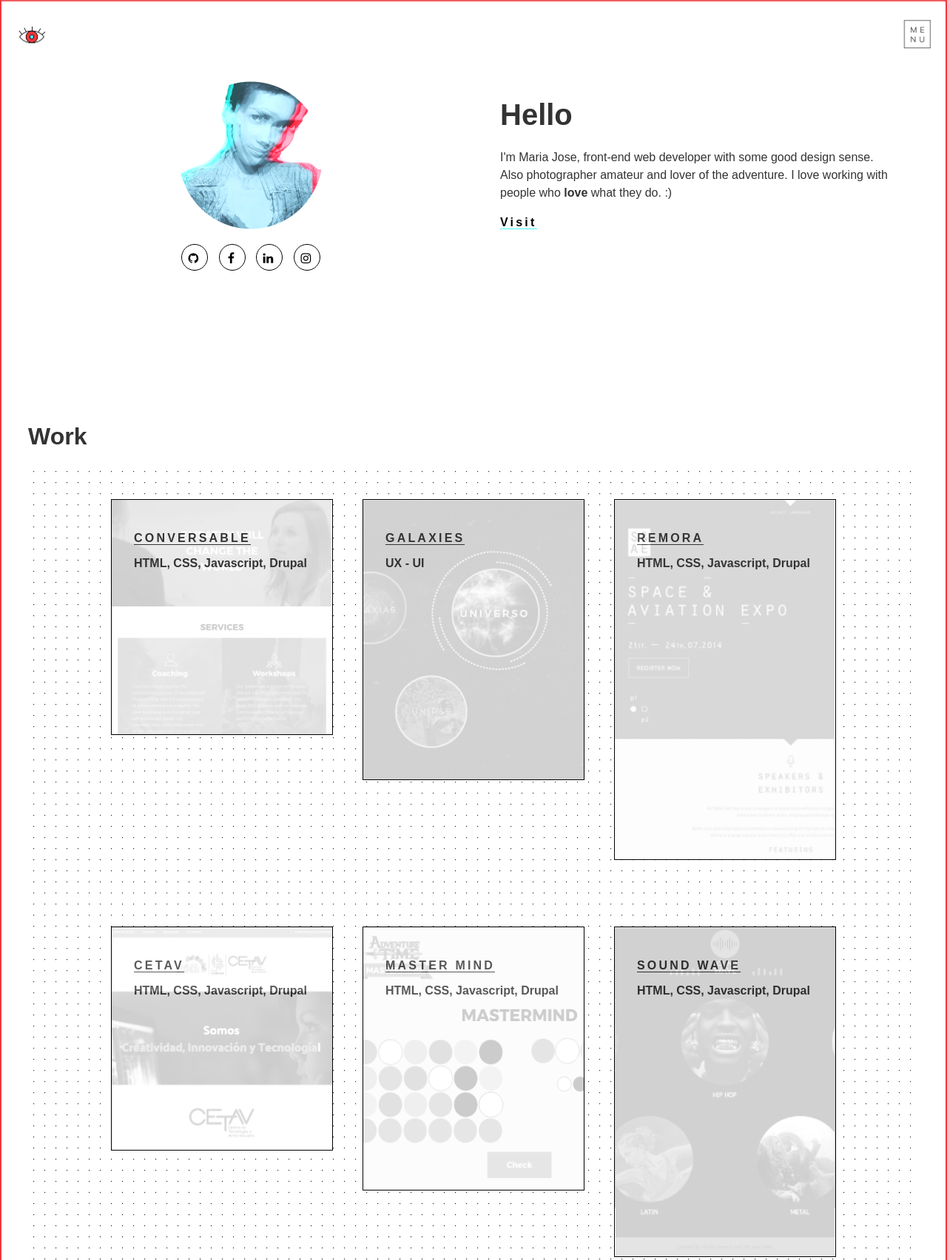
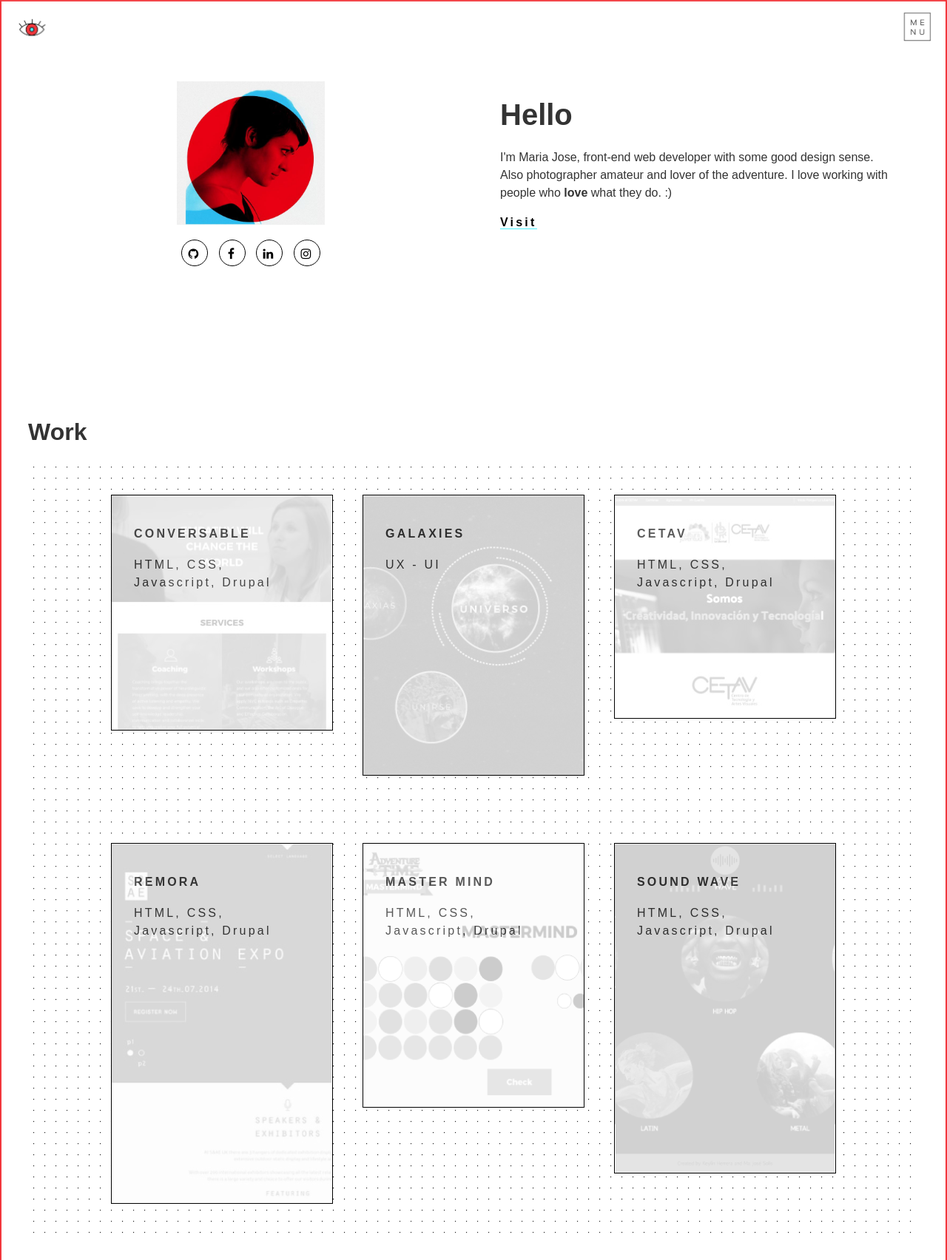
Before and after one commit to majosm96/portafolio, a website: page index.html in a window 1280 px wide. Shown: the top 1704 px of the page at 74% size. Drawn offline with Linux system fonts and the light colour scheme; a web font is replaced by a local one.

Commit message:
Ajuste en projects

```diff
--- a/index.html
+++ b/index.html
@@ -18,11 +18,11 @@
       <div class="l-group">
         <header class="l-group bg-white site-header" role="banner">
           <div class="site-nav">
-            <a href="index.html" class="logo bg-imgs">
+            <a href="index.html" class="logo">
               <img src="img/eye_open.png" alt="Logo Maria Jose Solis">
             </a>
             <nav class="main-menu" id="menu">
-              <img src="img/menu_dark_heavy.png" alt="Menu" class="menu-img bg-imgs">
+              <img src="img/menu_dark_heavy.png" alt="Menu" class="menu-img">
             </nav>
           </div>
 
@@ -58,13 +58,13 @@
         <section class="l-group section-wrap group personal-info">
 
           <div class="personal-info__item align">
-            <img class="my-img" src="img/test03.png" alt="">
+            <img class="my-img" src="img/me.jpg" alt="">
 
             <ul class="social-icons">
-              <li><a href=""><span><i class="fa fa-github" aria-hidden="true"></i></span></a></li>
-              <li><a href=""><span><i class="fa fa-facebook" aria-hidden="true"></i></span></a></li>
-              <li><a href=""><span><i class="fa fa-linkedin" aria-hidden="true"></i></i></span></a></li>
-              <li><a href=""><span><i class="fa fa-instagram" aria-hidden="true"></i></span></a></li>
+              <li><a href="https://github.com/majosm96"><span><i class="fa fa-github" aria-hidden="true"></i></span></a></li>
+              <li><a href="https://www.facebook.com/mariajose.solismarin"><span><i class="fa fa-facebook" aria-hidden="true"></i></span></a></li>
+              <li><a href="https://www.linkedin.com/in/maria-jose-solis-129525122/"><span><i class="fa fa-linkedin" aria-hidden="true"></i></i></span></a></li>
+              <li><a href="https://www.instagram.com/mmariajose.solis/?hl=en"><span><i class="fa fa-instagram" aria-hidden="true"></i></span></a></li>
             </ul>
           </div>
 
@@ -84,72 +84,68 @@
 
           <div class="bg-pattern">
 
-            <ul class="projects">
+            <nav class="projects">
 
-              <li class="project draw-border-blue" id="project">
+              <a href="project01.html"  class="project draw-border-blue">
+                  <div class="project-info">
+                    <h4 class="project__title">Conversable</h4>
+                    <p>HTML, CSS, Javascript, Drupal</p>
+                  </div>
                   <div class="project-img">
-                    <a href="project01.html">
-                      <img id="project-img" src="img/conversable01.jpg" alt="Conversable Project">
-                    </a>
+                    <img class="" src="img/conversable01.jpg" alt="Blog post">
                   </div>
-                  <div class="project-info" id="projectInfo">
-                    <a href="project01.html" class="project__title">conversABLE</a>
-                    <h4>HTML, CSS, Javascript, Drupal</h4>
+              </a>
+
+              <a href="project01.html"  class="project draw-border-blue">
+                  <div class="project-info">
+                    <h4 class="project__title">Galaxies</h4>
+                    <p>UX - UI</p>
                   </div>
-              </li>
+                  <div class="project-img">
+                    <img class="" src="img/galaxias.png" alt="Blog post">
+                  </div>
+              </a>
 
-              <li class="project draw-border-blue" >
-                <div class="project-img">
-                  <a href="project01.html">
-                    <img class="project-img__js" src="img/galaxias.png" alt="Galaxies Project">
-                  </a>
-                </div>
-                <div class="project-info ">
-                  <a href="project01.html" class="project__title">Galaxies</a>
-                  <h4>UX - UI</h4>
-                </div>
-              </li>
+              <a href="project01.html"  class="project draw-border-blue">
+                  <div class="project-info">
+                    <h4 class="project__title">CETAV</h4>
+                    <p>HTML, CSS, Javascript, Drupal</p>
+                  </div>
+                  <div class="project-img">
+                    <img class="" src="img/cetav.jpg" alt="Blog post">
+                  </div>
+              </a>
 
-              <li class="project draw-border-blue">
+              <a href="project01.html"  class="project draw-border-blue">
                   <div class="project-info">
-                    <a href="#" class="project__title">Remora</a>
-                    <h4>HTML, CSS, Javascript, Drupal</h4>
+                    <h4 class="project__title">Remora</h4>
+                    <p>HTML, CSS, Javascript, Drupal</p>
                   </div>
                   <div class="project-img">
                     <img class="" src="img/remora.jpg" alt="Blog post">
                   </div>
-              </li>
+              </a>
 
-              <li class="project draw-border-blue">
+              <a href="project01.html"  class="project draw-border-blue">
                   <div class="project-info">
-                    <a href="#" class="project__title">CETAV</a>
-                    <h4>HTML, CSS, Javascript, Drupal</h4>
+                    <h4 class="project__title">Master Mind</h4>
+                    <p>HTML, CSS, Javascript, Drupal</p>
                   </div>
                   <div class="project-img">
-                    <img class="" src="img/cetav.jpg" alt="Blog post">
+                    <img class="" src="img/mastermind.png" alt="Blog post">
                   </div>
-              </li>
+              </a>
 
-              <li class="project draw-border-blue">
+              <a href="project01.html"  class="project draw-border-blue">
                   <div class="project-info">
-                    <a href="#" class="project__title">master mind</a>
-                    <h4>HTML, CSS, Javascript, Drupal</h4>
+                    <h4 class="project__title">Sound Wave</h4>
+                    <p>HTML, CSS, Javascript, Drupal</p>
                   </div>
                   <div class="project-img">
-                    <img class="saturated" src="img/mastermind.png" alt="Blog post">
+                    <img class="" src="img/sound.png" alt="Blog post">
                   </div>
-              </li>
-
-              <li class="project draw-border-blue">
-                  <div class="project-info">
-                    <a href="#" class="project__title">Sound Wave</a>
-                    <h4>HTML, CSS, Javascript, Drupal</h4>
-                  </div>
-                  <div class="project-img">
-                    <img class="saturated" src="img/sound.png" alt="Blog post">
-                  </div>
-              </li>
-            </ul>
+              </a>
+            </nav>
 
           </div>
 
@@ -211,10 +207,10 @@
     <footer class="site-footer">
       <div class="">
         <ul class="social-menu-footer">
-          <li><a href=""><i class="fa fa-github" aria-hidden="true"></i></a></li>
-          <li><a href=""><i class="fa fa-facebook" aria-hidden="true"></i></a></li>
-          <li><a href=""><i class="fa fa-instagram" aria-hidden="true"></i></a></li>
-          <li><a href=""><i class="fa fa-twitter" aria-hidden="true"></i></a></li>
+          <li><a href="https://github.com/majosm96" target="_blank"><i class="fa fa-github" aria-hidden="true"></i></a></li>
+          <li><a target="_blank" href="https://www.facebook.com/mariajose.solismarin"><i class="fa fa-facebook" aria-hidden="true"></i></a></li>
+          <li><a href="https://www.instagram.com/mmariajose.solis/?hl=en"><i class="fa fa-instagram" aria-hidden="true"></i></a></li>
+          <li><a href="https://twitter.com/majosm969"><i class="fa fa-twitter" aria-hidden="true"></i></a></li>
           <li><a href=""><i class="fa fa-medium" aria-hidden="true"></i></a></li>
         </ul>
       </div>
--- a/sass/partials/_mixins.scss
+++ b/sass/partials/_mixins.scss
@@ -35,7 +35,7 @@
     }
 }
 
-@mixin btn-border-drawing($color: #ccc, $hover: black, $width: 2px, $vertical: top, $horizontal: left, $duration: 0.25s) {
+@mixin btn-border-drawing($color: #ccc, $hover: #000, $width: 2px, $vertical: top, $horizontal: left, $duration: 1s) {
   box-shadow: inset 0 0 0 $width $color;
   color: $color;
   transition: color $duration $duration/3;
--- a/sass/partials/_variables.scss
+++ b/sass/partials/_variables.scss
@@ -6,7 +6,7 @@ $font-family-base-bold-weight: 700;
 
 $main-color: #f2373d;
 $second-color: #4ff1fe;
-$red-variant: #f06060;
+$red-variant: rgba(242, 55, 61, 0.91);
 
 $font-color-base: #333333;
 
--- a/sass/partials/layout/_header.scss
+++ b/sass/partials/layout/_header.scss
@@ -40,7 +40,7 @@
 
 .logo {
   width: 45px;
-  margin: 20px 2px;
+  margin: 10px 2px;
   float: left;
   border: none;
 
@@ -51,7 +51,7 @@
 
 .menu-img {
   width: 39px;
-  margin: 20px 2px;
+  margin: 10px 2px;
   float: right;
 }
 
--- a/sass/partials/layout/_page.scss
+++ b/sass/partials/layout/_page.scss
@@ -42,7 +42,7 @@
 }
 
 .bg-white {
-  background-color: #fff;
+  background-color: rgba(255, 255, 255, 0.86);
 }
 
 .section-wrap {
--- a/sass/partials/modules/_personal-info.scss
+++ b/sass/partials/modules/_personal-info.scss
@@ -1,3 +1,39 @@
+
+.single-header-cat {
+  margin: 1rem 0 3rem 0;
+  display: block;
+  text-align: center;
+}
+
+.social-icons {
+  display: block;
+  padding: 0;
+  margin: 20px 0;
+
+  li {
+    margin-left: .3125rem;
+    margin-right: .3125rem;
+    display: inline-block;
+  }
+
+  a {
+    border: none;
+    width: 2.25rem;
+    height: 2.25rem;
+    display: inline-block;
+    border: .0625rem solid #000;
+    border-radius: 50%;
+    line-height: 2.375rem;
+    text-align: center;
+    font-size: 1rem;
+  }
+
+  a:hover {
+    background-color: #000;
+    color: #fff;
+  }
+
+}
 
 .my-img {
   width: 200px;
--- a/sass/partials/modules/_projects.scss
+++ b/sass/partials/modules/_projects.scss
@@ -1,40 +1,3 @@
-
-.single-header-cat {
-  margin: 1rem 0 3rem 0;
-  display: block;
-  text-align: center;
-}
-
-.social-icons {
-  display: block;
-  padding: 0;
-  margin: 20px 0;
-
-  li {
-    margin-left: .3125rem;
-    margin-right: .3125rem;
-    display: inline-block;
-  }
-
-  a {
-    border: none;
-    width: 2.25rem;
-    height: 2.25rem;
-    display: inline-block;
-    border: .0625rem solid #000;
-    border-radius: 50%;
-    line-height: 2.375rem;
-    text-align: center;
-    font-size: 1rem;
-  }
-
-  a:hover {
-    background-color: #000;
-    color: #fff;
-  }
-
-}
-
 .projects {
   justify-content: center;
   display: flex;
@@ -54,6 +17,12 @@
   border: 1px solid #000;
 }
 
+.project:hover {
+  h4 {
+    color: $second-color;
+    border-bottom: none;
+  }
+}
 
 .project-img__wrapper {
   background-color: #fff;
@@ -78,20 +47,20 @@
 
 .project-info {
   position: absolute;
-  margin: 30px;
+  padding: 30px;
   top: 10px;
+}
 
-  h4 {
-    margin-top: 10px;
-  }
+.project-info:hover {
+  background-color: #fff;
 }
 
 .project__title {
   margin-bottom: $space-out-small;
   background-color: transparent;
-  border-bottom: 1px solid $font-color-base;
   color: $font-color-base;
-  font-weight: 800;
+  font-weight: 600;
+  display: inline-block;
   -webkit-text-decoration-skip: objects;
   -webkit-tap-highlight-color: transparent;
   -webkit-tap-highlight-color: rgba(255, 255, 255, 0);
@@ -103,6 +72,7 @@
 }
 
 .draw-border-red {
+  border: 1px solid black;
   @include btn-border-drawing(#000, $main-color, 2px, bottom, right);
 }
 
```
Also changed, not shown: css/style.css, 2 other files.
